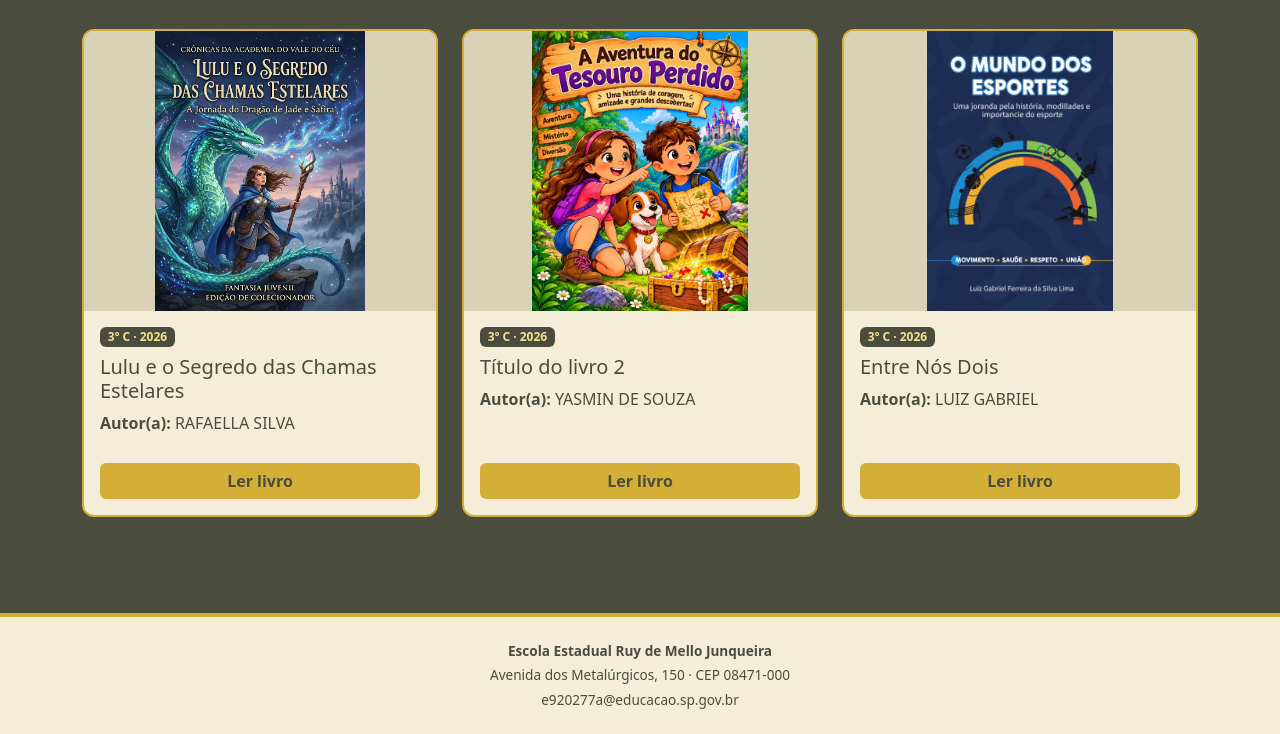
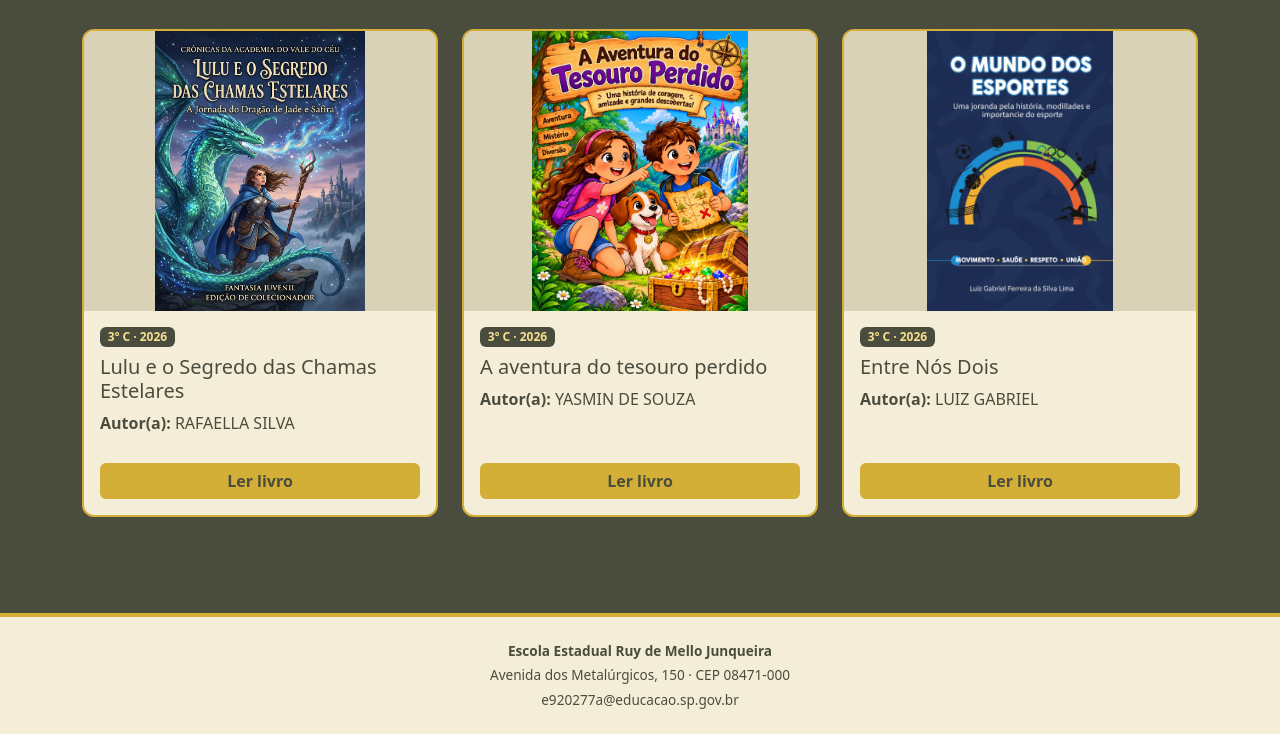
Before and after one commit to robsonme/ia_na_pratica, a plain HTML site: page index.html in a window 1280 px wide. Shown: the part 1455-2189 px from the top of the page. Drawn offline with nearby package versions, Linux system fonts and the light colour scheme.

Commit message:
Update index.html

```diff
--- a/index.html
+++ b/index.html
@@ -230,7 +230,7 @@
           <img src="img/o_tesouro_perdido.jpeg" class="card-img-top" alt="Capa do livro: Título do livro 2">
           <div class="card-body d-flex flex-column">
             <span class="badge badge-turma align-self-start mb-2">3º C · 2026</span>
-            <h3 class="h5 card-title titulo">Título do livro 2</h3>
+            <h3 class="h5 card-title titulo">A aventura do tesouro perdido</h3>
             <p class="card-text mb-1"><strong>Autor(a):</strong> <span class="autor">YASMIN DE SOUZA</span></p>
             <p class="card-text small flex-grow-1"></p>
             <a href="https://seducsp-my.sharepoint.com/:b:/r/personal/robsonme_professor_educacao_sp_gov_br/_layouts/15/onedrive.aspx?id=%2Fpersonal%2Frobsonme%5Fprofessor%5Feducacao%5Fsp%5Fgov%5Fbr%2FDocuments%2FELETIVAS%2Flivros%2FYASMIN%20STEFANNY%20PRADO%20DE%20SOUZA%2Faventura%5Ftesouro%5Fquadrinhos%5Fseparados%2Epdf&parent=%2Fpersonal%2Frobsonme%5Fprofessor%5Feducacao%5Fsp%5Fgov%5Fbr%2FDocuments%2FELETIVAS%2Flivros%2FYASMIN%20STEFANNY%20PRADO%20DE%20SOUZA&share=cQrthQ6N4I%2DHQpgPywJnKmCvEgUCjE3B6cjdrRkLdnXEXWvv%5Fg" target="_blank" rel="noopener" class="btn btn-dourado mt-2">Ler livro</a>
```
